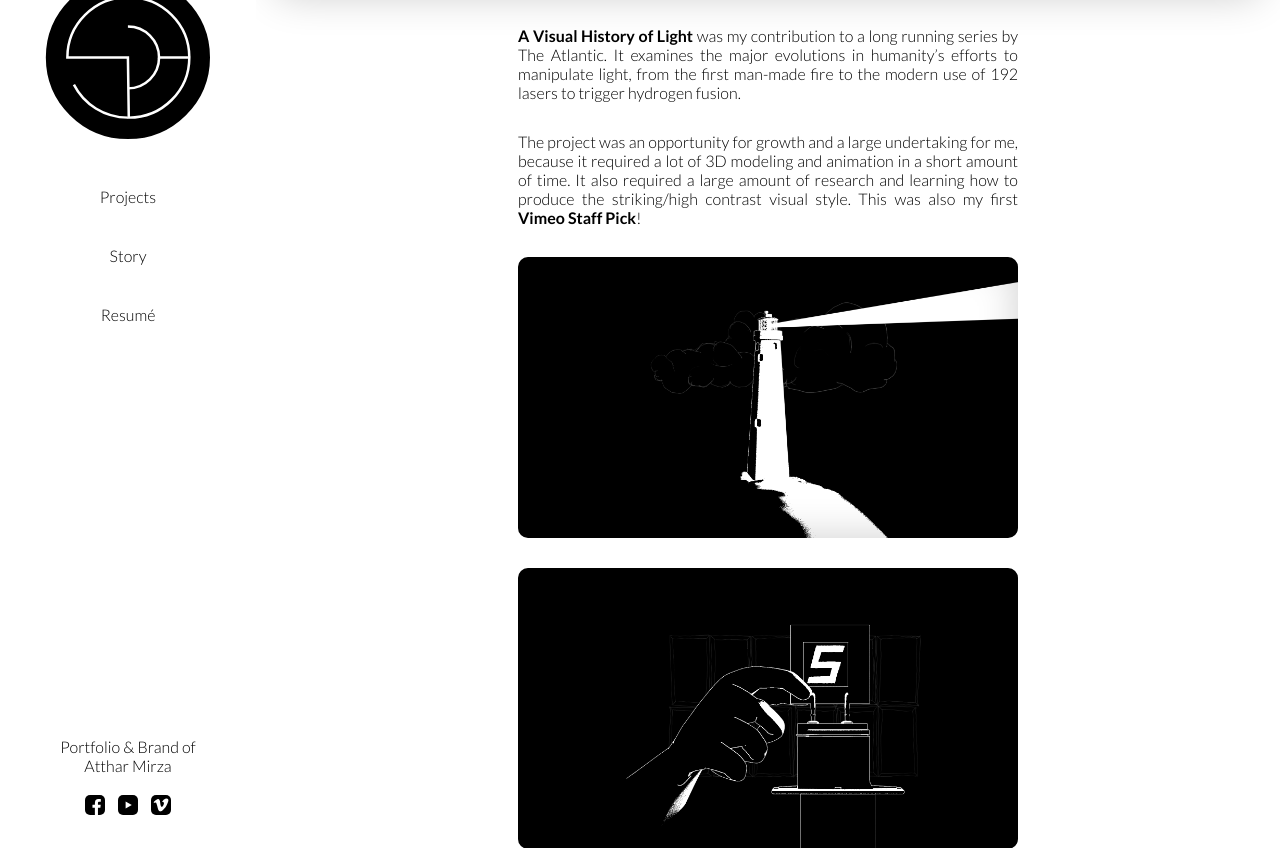
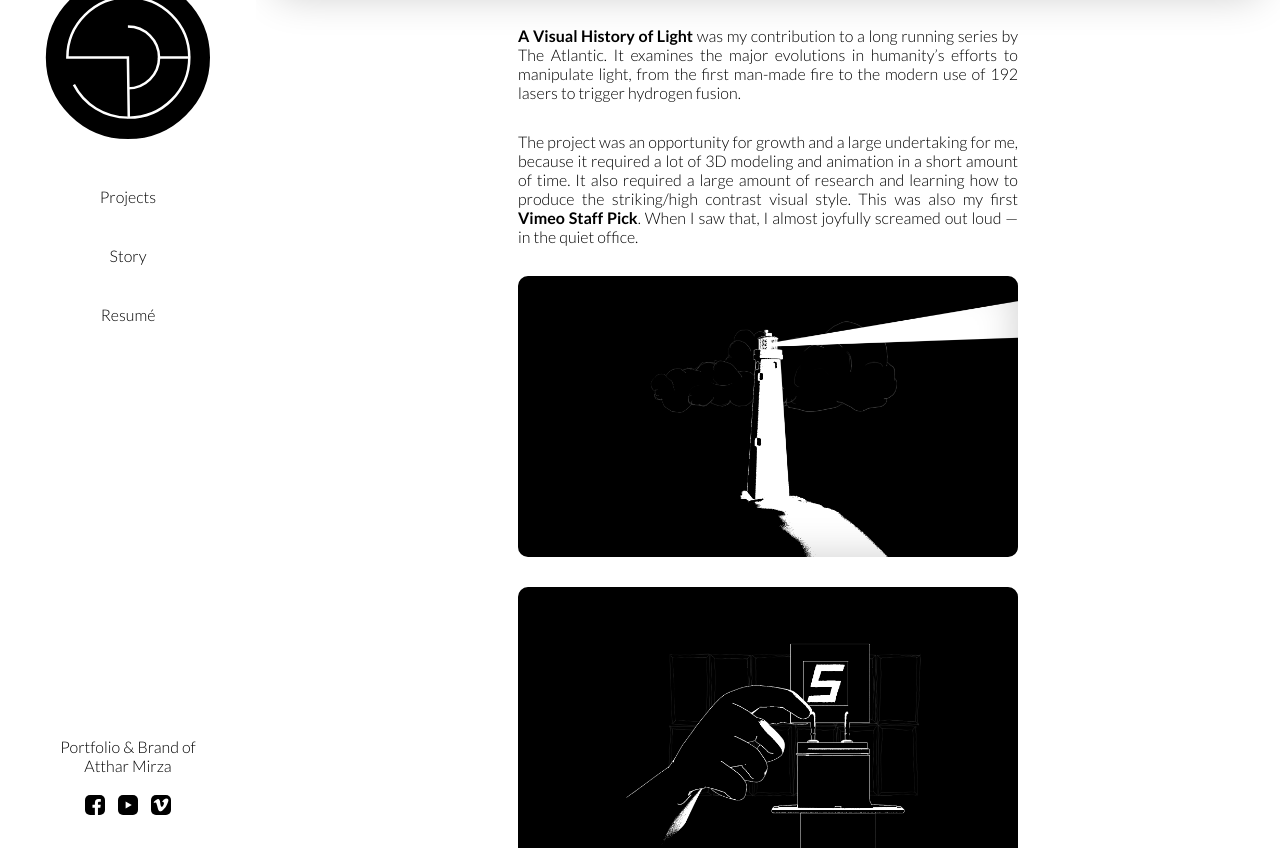
Before and after one commit to attharmirza/SittingHunWebsite, a Jekyll site: the page built from _projects/a-visual-history-of-light.markdown, in a window 1280 px wide and 900 px high, scrolled down 536 px, cut to the strip 52-900 px from the top of the window. Built offline with Jekyll 4.4.1, drawn with Linux system fonts in a browser that asks for light colours; some web fonts are replaced.

Commit message:
Updated A Visual History Of Light

```diff
--- a/_projects/a-visual-history-of-light.markdown
+++ b/_projects/a-visual-history-of-light.markdown
@@ -23,4 +23,4 @@ info:
 
 [**A Visual History of Light**](https://www.theatlantic.com/video/index/560585/visual-history-light/) was my contribution to a long running series by The Atlantic. It examines the major evolutions in humanity's efforts to manipulate light, from the first man-made fire to the modern use of 192 lasers to trigger hydrogen fusion.
 
-The project was an opportunity for growth and a large undertaking for me, because it required a lot of 3D modeling and animation in a short amount of time. It also required a large amount of research and learning how to produce the striking/high contrast visual style. This was also my first [**Vimeo Staff Pick**](https://vimeo.com/270454241)!
+The project was an opportunity for growth and a large undertaking for me, because it required a lot of 3D modeling and animation in a short amount of time. It also required a large amount of research and learning how to produce the striking/high contrast visual style. This was also my first [**Vimeo Staff Pick**](https://vimeo.com/270454241). When I saw that, I almost joyfully screamed out loud — in the quiet office.
```
